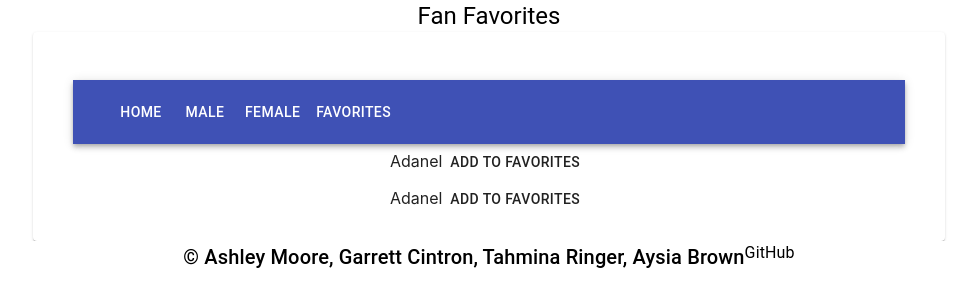
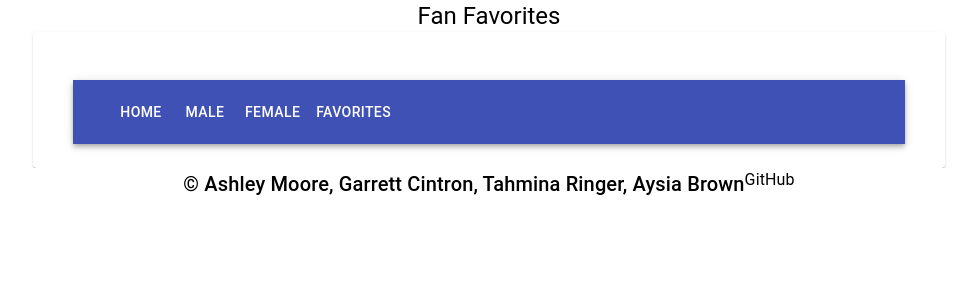
Before and after one commit to tiggerman120/superhero-sandbox, a React (Create React App) app: page /favorites in a window 1280 px wide. Shown: the top 306 px of the page, without its empty margins (151-1128 px from the left). Built offline with nearby package versions, Linux system fonts and the light colour scheme.

Commit message:
added localStorage

```diff
--- a/src/App.js
+++ b/src/App.js
@@ -44,26 +44,24 @@ function App() {
                     <Nav />
 
                     <Route exact path='/'>
+                    <br/>
+                    <img src={picture} width='500px' alt="lotr-picture"></img>
                     <Main />
+                    <br/>
                     <Characters />
                     </Route>
 
                     <Switch>
                       <Route exact path='/favorites' component={Favorites}>
+                      <Favorites />
                     </Route>
                     </Switch>
-                    <Favorites />
-
-                    <Route exact path='/characters'>
-                      <Characters />
-                    </Route>
 
                   </CardContent>
                 </Card>
               </Grid>
             </Grid>
           </Container>
-            {/* <img src={picture} alt="lotr-picture"></img> */}
           <Footer />
         </div>
       </Route>
--- a/src/components/favorites.js
+++ b/src/components/favorites.js
@@ -1,4 +1,4 @@
-import React from 'react';
+import React, { useEffect } from 'react';
 import { connect } from 'react-redux';
 import Typography from '@material-ui/core/Typography';
 import Container from '@material-ui/core/Container';
@@ -16,6 +16,13 @@ const Favorites = (props) => {
     console.log(character);
     props.addToFavorites(character)
   }
+
+  const load = () => {
+    props.getAction()
+  }
+
+  useEffect(load, [])
+
   console.log(props.favorites)
     return (
         <Container>
@@ -24,7 +31,7 @@ const Favorites = (props) => {
               {character.name}
               <Button onClick={() => {
                 clickHandler(character)
-              }}>Add to Favorites</Button>
+              }}>Remove From Favorites</Button>
             </Container>
 
           ))
--- a/src/components/nav/nav.js
+++ b/src/components/nav/nav.js
@@ -27,8 +27,8 @@ function Nav(props) {
           <Typography variant="h6">
             <Button href="/" color="inherit">HOME</Button>
 
-            <Button onClick={(e) => {clickHandler(e)}} value="Male" color="inherit">Male</Button>
-            <Button onClick={(e) => {clickHandler(e)}} value="Female" color="inherit">Female</Button>
+            <Button onClick={(e) => {clickHandler(e)}}  value="Male" color="inherit">Male</Button>
+            <Button onClick={(e) => {clickHandler(e)}}  value="Female" color="inherit">Female</Button>
             <Button href="/favorites" color="inherit">favorites</Button>
 
           </Typography>
--- a/src/store/reducers/favorites.js
+++ b/src/store/reducers/favorites.js
@@ -1,20 +1,6 @@
 
 let initialState = {
-  favorites: [
-    {
-      _id: "5cd99d4bde30eff6ebccfbbe",
-      height: "",
-      race: "Human",
-      gender: "Female",
-      birth: "",
-      spouse: "Belemir",
-      death: "",
-      realm: "",
-      hair: "",
-      name: "Adanel",
-      wikiUrl: "http://lotr.wikia.com//wiki/Adanel"
-  }
-  ],
+  favorites: [],
   activeCategory: ''
 };
 
@@ -27,10 +13,13 @@ const FavoritesReducers = (state = initialState, action) => {
       return { ...state, activeCategory: payload }
 
     case 'GET':
-      return { ...state }
+      let saved = JSON.parse(localStorage.getItem("favorites"));
+      console.log('saved', saved);
+      return { favorites: saved }
 
     case 'ADD-CHARACTER':
       console.log(state)
+      localStorage.setItem("favorites", JSON.stringify([...state.favorites, payload]));
       return { ...state, favorites: [...state.favorites, payload] }
 
     case 'DELETE CHARACTER':
```
Also changed, not shown: 1 other file (tests, documents, lock files or other folders).
